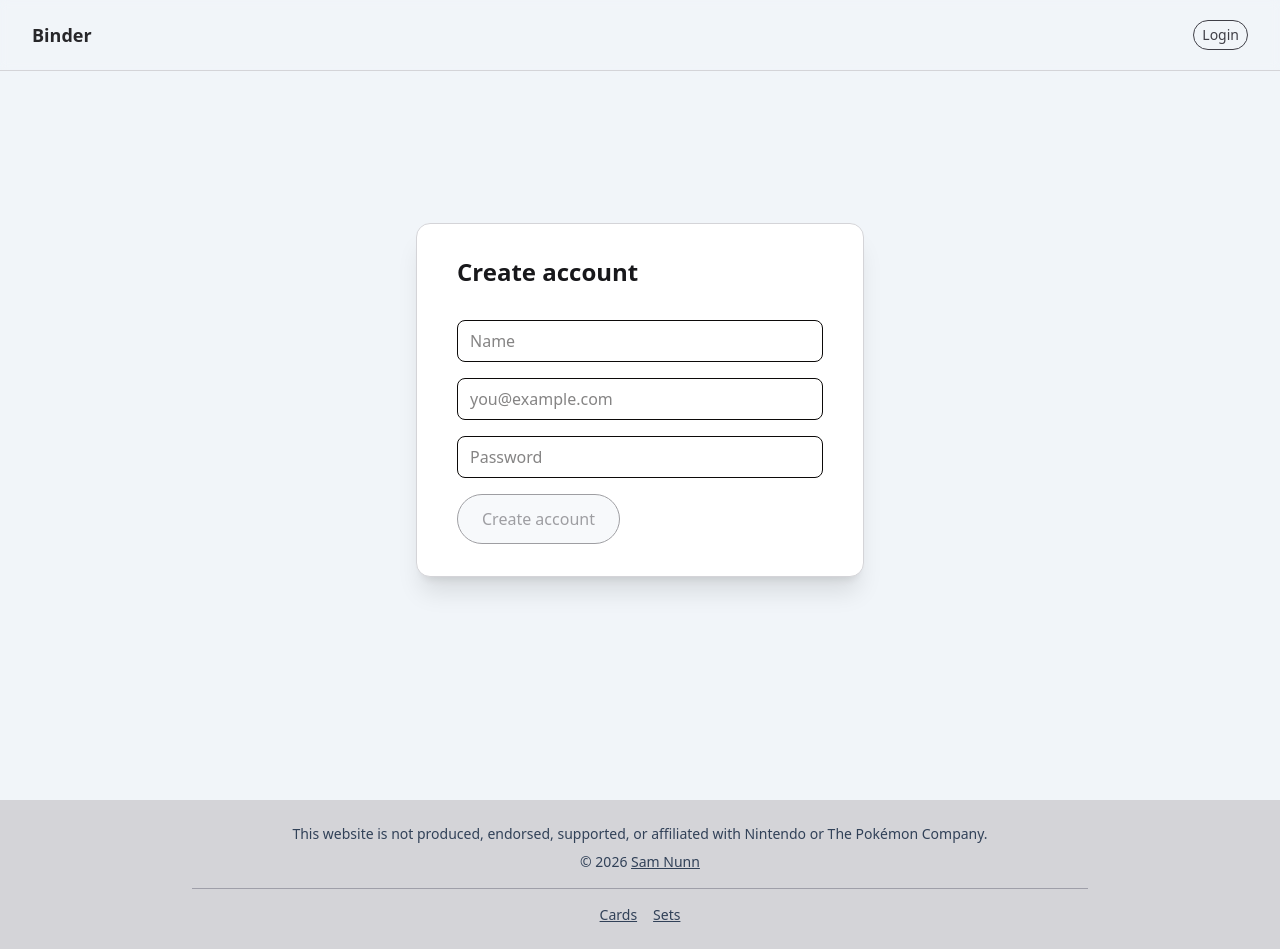
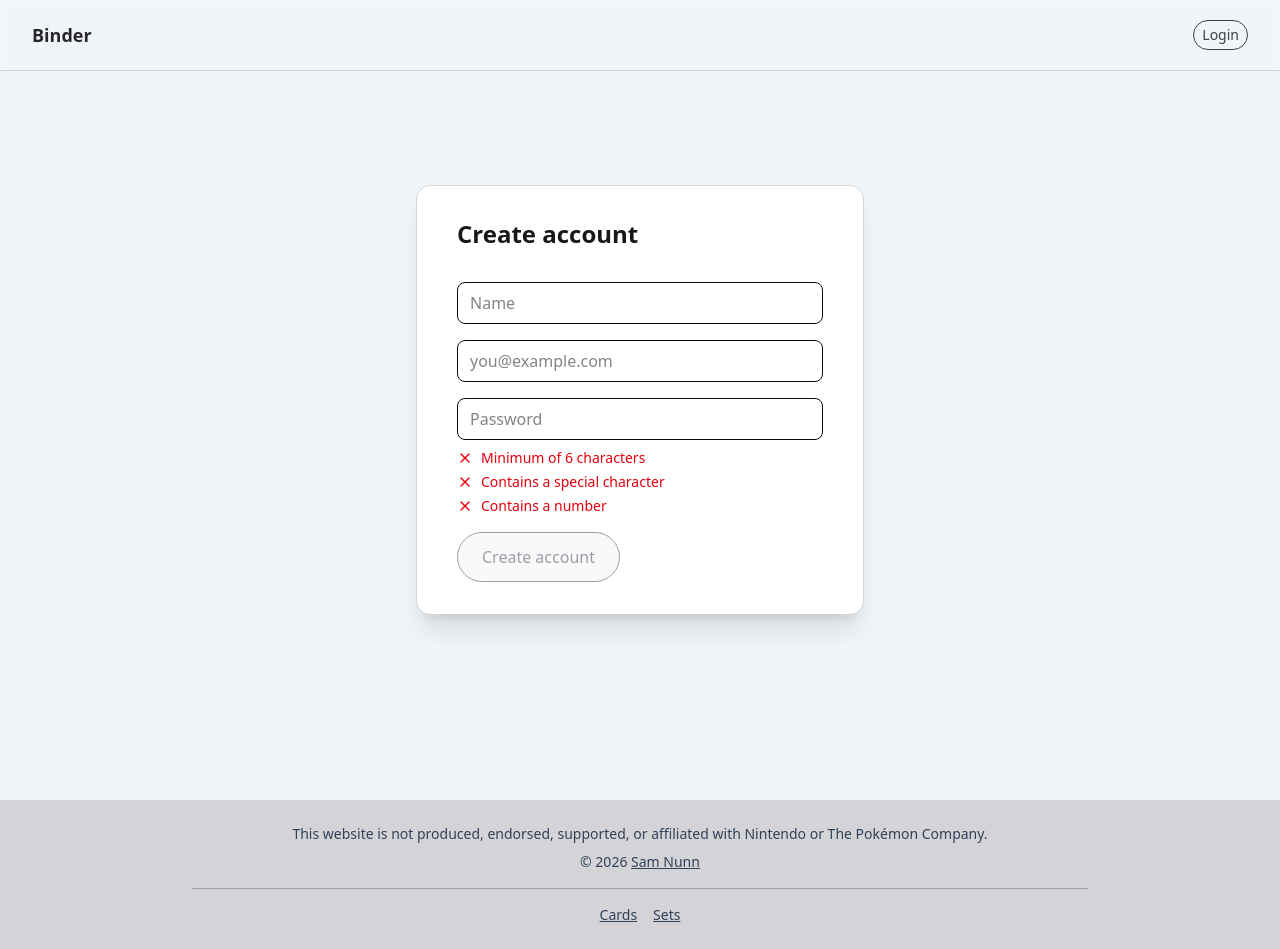
Before and after one commit to snunn91/binder-app, a Next.js app: page /signin/signup in a window 1280 px wide. Built offline with nearby package versions, Linux system fonts and the light colour scheme; no server answers.

Commit message:
Refactred code to move validation schema and intial values to their own dir. Added user specification indicators for creating passwords

```diff
--- a/src/app/signin/page.tsx
+++ b/src/app/signin/page.tsx
@@ -7,6 +7,7 @@ import { FcGoogle } from "react-icons/fc";
 import { signIn, signInWithGoogle } from "@/lib/firebase/auth";
 import { ErrorMessage, Field, FormikProvider, useFormik } from "formik";
 import { SignInValidationSchema } from "@/lib/validationSchemas/SignInValidationSchema";
+import { SignInInitialValues } from "@/lib/initialValues/SignInInitialValues";
 import {
   Card,
   CardContent,
@@ -20,7 +21,7 @@ export default function SignInPage() {
   const [error, setError] = useState<string | null>(null);
 
   const formik = useFormik({
-    initialValues: { email: "", password: "" },
+    initialValues: SignInInitialValues,
     validationSchema: SignInValidationSchema,
     onSubmit: async (values, { setSubmitting }) => {
       setError(null);
--- a/src/app/signin/signup/page.tsx
+++ b/src/app/signin/signup/page.tsx
@@ -4,23 +4,23 @@ import { useState } from "react";
 import { useRouter } from "next/navigation";
 import { signUp } from "@/lib/firebase/auth";
 import { Formik, Form, Field, ErrorMessage } from "formik";
-import * as Yup from "yup";
+import { Check, X } from "lucide-react";
 import { Card, CardContent, CardHeader, CardTitle } from "@/components/ui/card";
+import { SignUpInitialValues } from "@/lib/initialValues/SignUpInitialValues";
+import { SignUpValidationSchema } from "@/lib/validationSchemas/SignUpValidationSchema";
 
 export default function SignUpPage() {
   const router = useRouter();
   const [error, setError] = useState<string | null>(null);
 
-  const initialValues = { name: "", email: "", password: "" };
-
-  const validationSchema = Yup.object({
-    name: Yup.string().required("Required"),
-    email: Yup.string().email("Invalid email").required("Required"),
-    password: Yup.string().min(6, "Minimum 6 characters").required("Required"),
-  });
+  // const validationSchema = Yup.object({
+  //   name: Yup.string().required("Required"),
+  //   email: Yup.string().email("Invalid email").required("Required"),
+  //   password: Yup.string().min(6, "Minimum 6 characters").required("Required"),
+  // });
 
   const handleSubmit = async (
-    values: typeof initialValues,
+    values: typeof SignUpInitialValues,
     { setSubmitting }: { setSubmitting: (isSubmitting: boolean) => void }
   ) => {
     setError(null);
@@ -44,10 +44,25 @@ export default function SignUpPage() {
 
       <CardContent className="w-full">
         <Formik
-          initialValues={initialValues}
-          validationSchema={validationSchema}
+          initialValues={SignUpInitialValues}
+          validationSchema={SignUpValidationSchema}
           onSubmit={handleSubmit}>
-        {({ isSubmitting, isValid, dirty }) => (
+          {({ isSubmitting, isValid, dirty, values }) => {
+            const hasMinLength = values.password.length >= 6;
+            const hasNumber = /[0-9]/.test(values.password);
+            const hasSpecial = /[^A-Za-z0-9]/.test(values.password);
+
+            const requirementClass = (met: boolean) =>
+              met ? "text-green-600" : "text-red-600";
+
+            const RequirementIcon = ({ met }: { met: boolean }) =>
+              met ? (
+                <Check className="h-4 w-4" aria-hidden="true" />
+              ) : (
+                <X className="h-4 w-4" aria-hidden="true" />
+              );
+
+            return (
               <Form className="flex flex-col gap-4">
                 <div>
                   <Field
@@ -95,6 +110,29 @@ export default function SignUpPage() {
                     component="p"
                     className="mt-1 text-sm text-red-600"
                   />
+                  <div className="mt-2 space-y-1 text-sm font-exo">
+                    <p
+                      className={`flex items-center gap-2 ${requirementClass(
+                        hasMinLength
+                      )}`}>
+                      <RequirementIcon met={hasMinLength} />
+                      Minimum of 6 characters
+                    </p>
+                    <p
+                      className={`flex items-center gap-2 ${requirementClass(
+                        hasSpecial
+                      )}`}>
+                      <RequirementIcon met={hasSpecial} />
+                      Contains a special character
+                    </p>
+                    <p
+                      className={`flex items-center gap-2 ${requirementClass(
+                        hasNumber
+                      )}`}>
+                      <RequirementIcon met={hasNumber} />
+                      Contains a number
+                    </p>
+                  </div>
                 </div>
 
                 {error && <p className="text-sm text-red-600">{error}</p>}
@@ -110,7 +148,8 @@ export default function SignUpPage() {
                   </button>
                 </div>
               </Form>
-          )}
+            );
+          }}
         </Formik>
       </CardContent>
     </Card>
--- /dev/null
+++ b/src/lib/initialValues/SignInInitialValues.ts
@@ -0,0 +1,6 @@
+"use client";
+
+export const SignInInitialValues = {
+  email: "",
+  password: "",
+};
--- /dev/null
+++ b/src/lib/initialValues/SignUpInitialValues.ts
@@ -0,0 +1,7 @@
+"use client";
+
+export const SignUpInitialValues = {
+  name: "",
+  email: "",
+  password: "",
+};
--- a/src/lib/validationSchemas/SignInValidationSchema.ts
+++ b/src/lib/validationSchemas/SignInValidationSchema.ts
@@ -1,6 +1,8 @@
 import * as Yup from "yup";
 
 export const SignInValidationSchema = Yup.object({
-  email: Yup.string().email("Invalid email").required("Required"),
-  password: Yup.string().min(6, "Minimum 6 characters").required("Required"),
+  email: Yup.string().email("Invalid email").required("Your Email is required"),
+  password: Yup.string()
+    .min(6, "Minimum 6 characters")
+    .required("Your Password is required"),
 });
--- /dev/null
+++ b/src/lib/validationSchemas/SignUpValidationSchema.ts
@@ -0,0 +1,15 @@
+"use client";
+
+import * as Yup from "yup";
+
+export const SignUpValidationSchema = Yup.object({
+  name: Yup.string().required("Please enter your name"),
+  email: Yup.string()
+    .email("Invalid email")
+    .required("Please enter your Email"),
+  password: Yup.string()
+    .min(6, "Minimum 6 characters")
+    .matches(/[0-9]/, "Must include a number")
+    .matches(/[^A-Za-z0-9]/, "Must include a special character")
+    .required("Please enter a Password"),
+});
```
Lines whose indentation alone changed are shown as unchanged.
